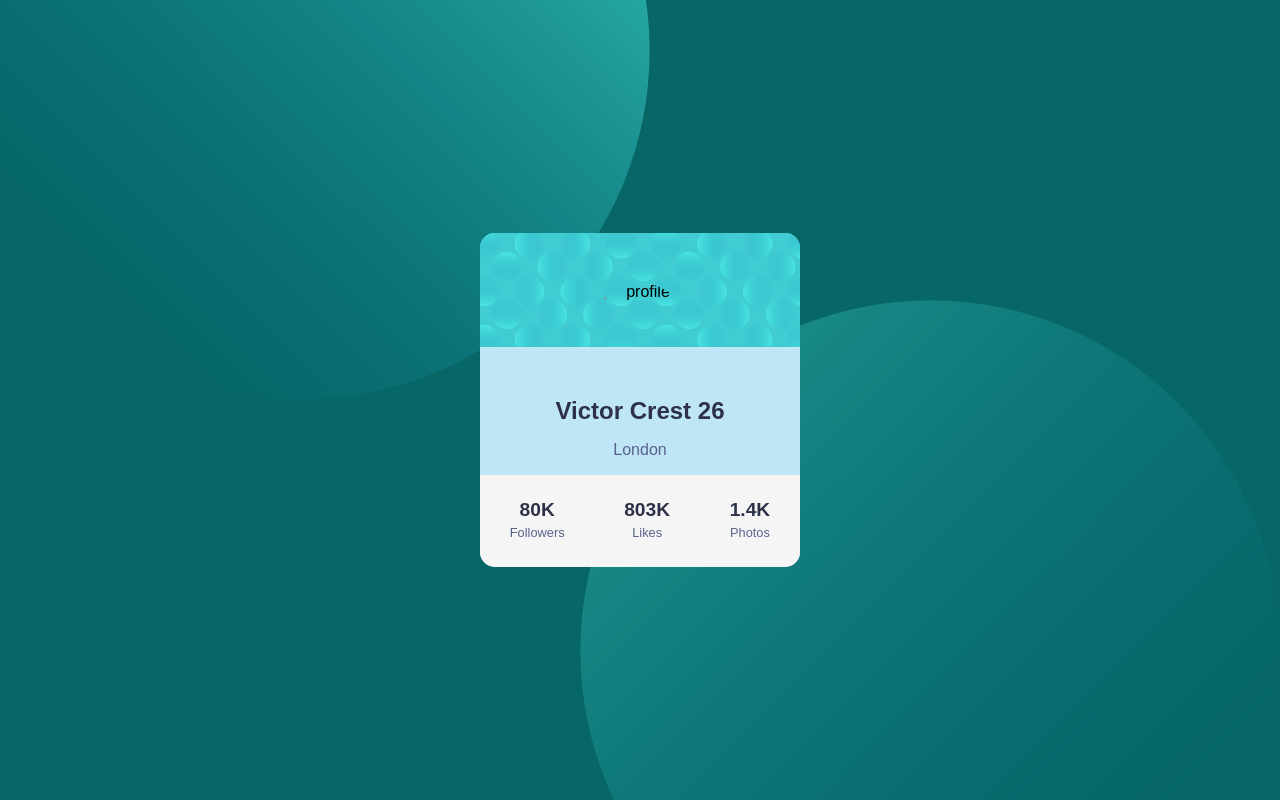
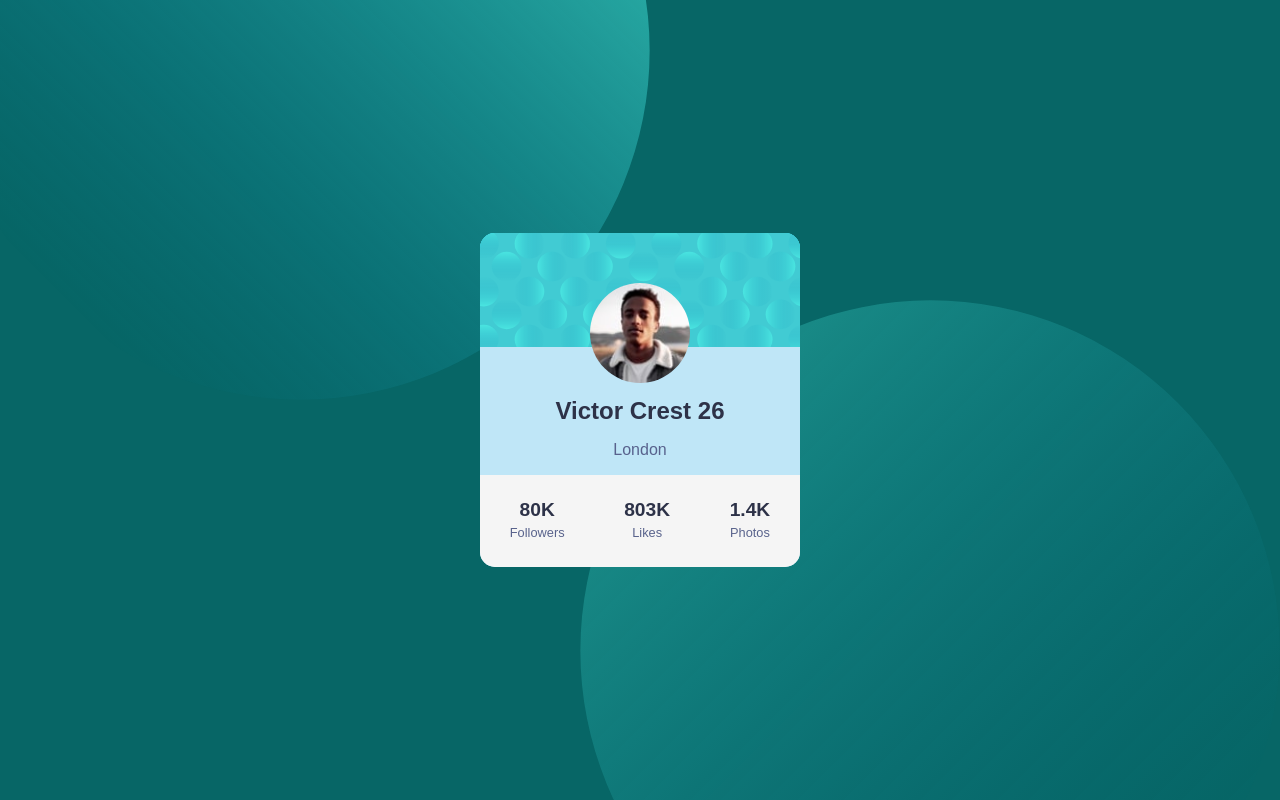
Before and after one commit to naveen30032002/profile, a plain HTML site: page index.html in a window 1280 px wide. Drawn offline with Linux system fonts and the light colour scheme; the site is published under a folder, as on GitHub Pages, so addresses that start at the root find nothing.

Commit message:
Update index.html

```diff
--- a/index.html
+++ b/index.html
@@ -10,7 +10,7 @@
 
      <div class="profile-card">
     <div class="profile-header">
-     <div class="image"><img src="/image-victor.jpg"  alt="profile"></div>
+     <div class="image"><img src="image-victor.jpg"  alt="profile"></div>
     </div>
     <div class="profile-info">
       <h2>Victor Crest 26</h2>
```
